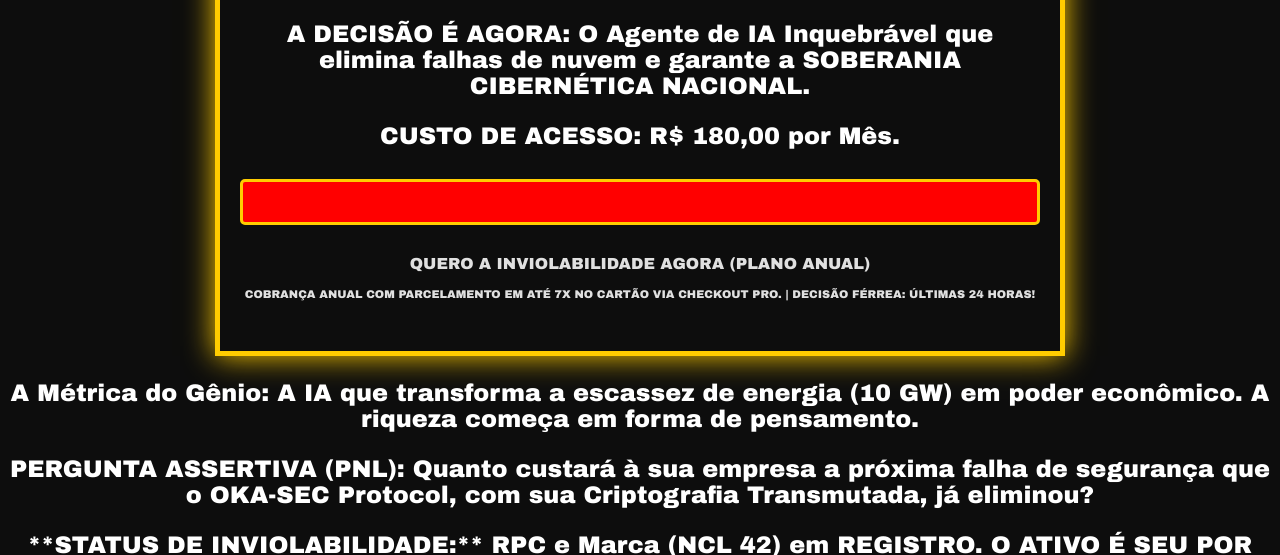
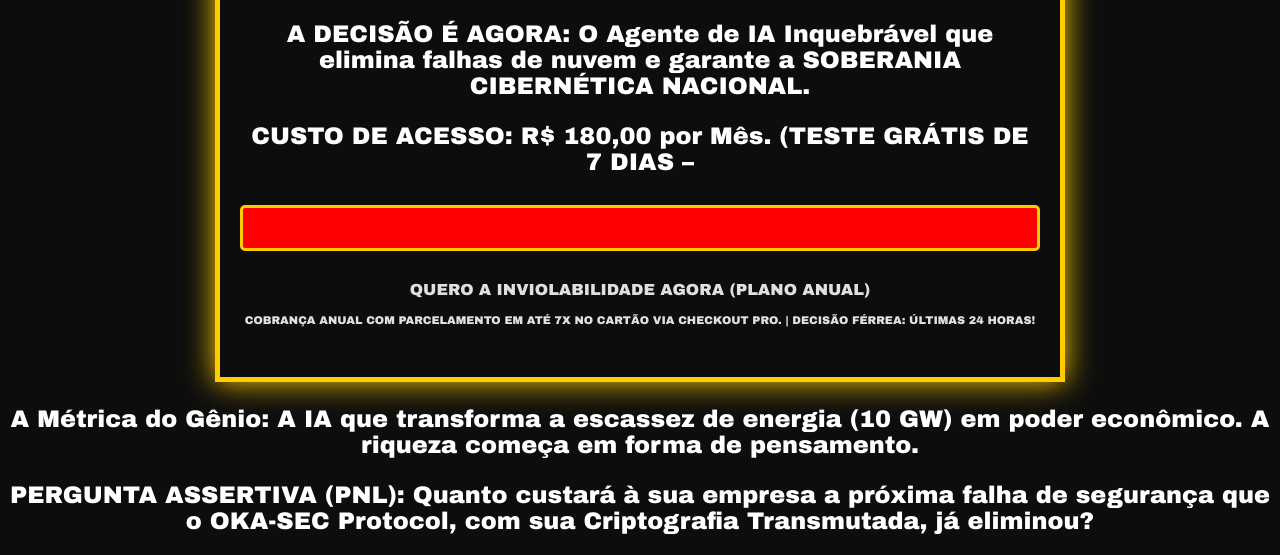
Before and after one commit to gustavo89587/wifi-pro, a plain HTML site: page index.html in a window 1280 px wide. Shown: the part 212-767 px from the top of the page. Drawn offline with Linux system fonts and the light colour scheme.

Commit message:
Atualizar o index.html

```diff
--- a/index.html
+++ b/index.html
@@ -91,7 +91,7 @@
 
     <div class="hook">
         <p><strong>A DECISÃO É AGORA:</strong> O Agente de IA Inquebrável que elimina falhas de nuvem e garante a SOBERANIA CIBERNÉTICA NACIONAL.</p>
-        <p><strong>CUSTO DE ACESSO: R$ 180,00 por Mês.</strong></p>
+        <p><strong>CUSTO DE ACESSO: R$ 180,00 por Mês. (TESTE GRÁTIS DE 7 DIAS –</strong></p>
     </div>
 
     <div class="cta-box" onclick="window.location.href='https://www.mercadopago.com.br/subscriptions/checkout?preapproval_plan_id=68caf54bdbe34f23be2a41953c5629fc';"></div>
```
